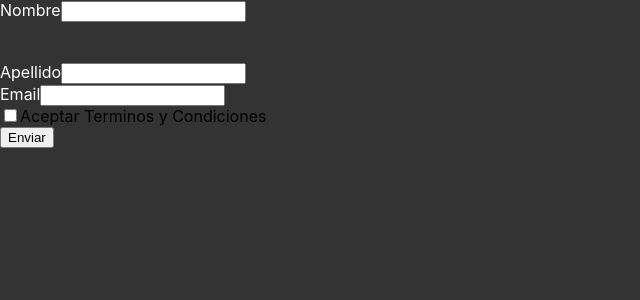
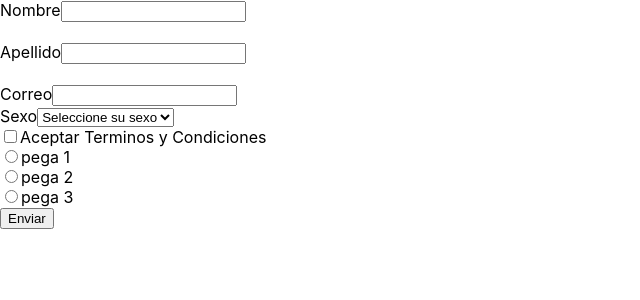
Before and after one commit to psyQore/react-formik, a React (Create React App) app: page / in a window 1280 px wide. Shown: the top 300 px of the page, without its empty margins (0-640 px from the left). Built offline with nearby package versions, Linux system fonts and the light colour scheme.

Commit message:
Se crea un ejemplo como usar formik con checkbox, select y radio

```diff
--- a/src/App.js
+++ b/src/App.js
@@ -1,6 +1,8 @@
-import { Formik, Form, Field, ErrorMessage } from "formik";
+import { Formik, Form, ErrorMessage } from "formik";
 import Checkbox from "./components/Checkbox";
+import Radio from "./components/Radio";
 import TextInput from "./components/TextInput";
+import Select from "./components/Select";
 
 const styles = {
   error: {
@@ -27,6 +29,10 @@ const validate = (values) => {
     errors.lastname = "El apellido es muy corto";
   }
 
+  if(!values.radio){
+    errors.radio = "Requerido"
+  }
+
   return errors;
 };
 
@@ -34,37 +40,29 @@ function App() {
   // Configuracion de formik con componente
   return (
     <Formik
-      initialValues={{ name: "", lastname: "", option: "", email: "" }}
+      initialValues={{ name: "", lastname: "", email: "", sex: "", radio : "" }}
       validate={validate}
       onSubmit={(values) => console.log(values)}
     >
       <Form>
         <TextInput name='name' label='Nombre' />
-        {/* <label style={styles.label}>Nombre</label>
-        <Field autoComplete='off' name='name' type='text' /> */}
         <br />
-        {/* <Field autoComplete='off' name='option' as='select'>
-          <option>-- Seleccionar ---</option>
-          <option value='Opcion 1'>Opcion 1</option>
-          <option value='Opcion 2'>Opcion 2</option>
-          <option value='Opcion 3'>Opcion 3</option>
-          <option value='Opcion 4'>Opcion 4</option>
-        </Field> */}
-        {/* <ErrorMessage
-          name='name'
-          render={(msg) => <div style={styles.error}>{msg}</div>}
-        /> */}
+        <TextInput name='lastname' label='Apellido' />
         <br />
-        <label style={styles.label}>Apellido</label>
-        <Field autoComplete='off' name='lastname' type='text' />
-        <ErrorMessage name='lastname' />
-        <br />
-        <label style={styles.label}>Email</label>
-        <Field autoComplete='off' name='email' type='email' />
-        <ErrorMessage name='email' />
-        <Checkbox name="accept">
-            Aceptar Terminos y Condiciones
+        <TextInput name='email' label='Correo' />
+        <Select label='Sexo' name='sex'>
+          <option value=''>Seleccione su sexo</option>
+          <option value='hombre'>Hombre</option>
+          <option value='mujer'>Mujer</option>
+          <option value='otro'>Otro</option>
+        </Select>
+        <Checkbox name='accept' style={styles.label}>
+          Aceptar Terminos y Condiciones
         </Checkbox>
+        <Radio name='radio' value='pega1' label='pega 1' />
+        <Radio name='radio' value='pega2' label='pega 2' />
+        <Radio name='radio' value='pega3' label='pega 3' />
+        <ErrorMessage name="radio" />
         <button type='submit'>Enviar</button>
       </Form>
     </Formik>
--- a/src/components/Checkbox.js
+++ b/src/components/Checkbox.js
@@ -4,7 +4,6 @@ import { useField } from "formik";
 const Checkbox = ({ children, ...props }) => {
   const [field, meta] = useField({ ...props, type: "checkbox" });
 
-  console.log({field});
 
   return (
     <div>
--- /dev/null
+++ b/src/components/Radio.js
@@ -0,0 +1,18 @@
+import { useField } from "formik";
+import React from "react";
+
+const Radio = ({ label, ...props }) => {
+  const [field] = useField({ ...props, type: "radio" });
+
+
+  return (
+    <div>
+      <label>
+        <input type='radio' {...field} {...props} />
+        {label}
+      </label>
+    </div>
+  );
+};
+
+export default Radio;
--- /dev/null
+++ b/src/components/Select.js
@@ -0,0 +1,16 @@
+import { useField } from "formik";
+import React from "react";
+
+const Select = ({ label, ...props }) => {
+  const [field, meta] = useField(props);
+
+  return (
+    <div>
+      <label>{label}</label>
+      <select {...field} {...props} />
+      {meta.touched && meta.error ? <div>{meta.error}</div> : null}
+    </div>
+  );
+};
+
+export default Select;
--- a/src/components/TextInput.js
+++ b/src/components/TextInput.js
@@ -1,14 +1,7 @@
 import { useField } from "formik";
 import React from "react";
 
-const styles = {
-  error: {
-    color: "#ff0000",
-  },
-  label: {
-    color: "#fff",
-  },
-};
+
 
 const TextInput = ({ label, ...props }) => {
   const [field, meta] = useField(props);
@@ -16,10 +9,10 @@ const TextInput = ({ label, ...props }) => {
 //   console.log({ field, meta });
   return (
     <div>
-      <label style={styles.label}>{label}</label>
+      <label>{label}</label>
       <input type='text' {...field} />
       {meta.touched && meta.error ? (
-        <div style={styles.error}>{meta.error}</div>
+        <div>{meta.error}</div>
       ) : null}
     </div>
   );
--- a/src/index.css
+++ b/src/index.css
@@ -5,7 +5,6 @@ body {
     sans-serif;
   -webkit-font-smoothing: antialiased;
   -moz-osx-font-smoothing: grayscale;
-  background-color: #333;
 }
 
 code {
```
Also changed, not shown: src/Comment.js (added, +18 -0 lines).
